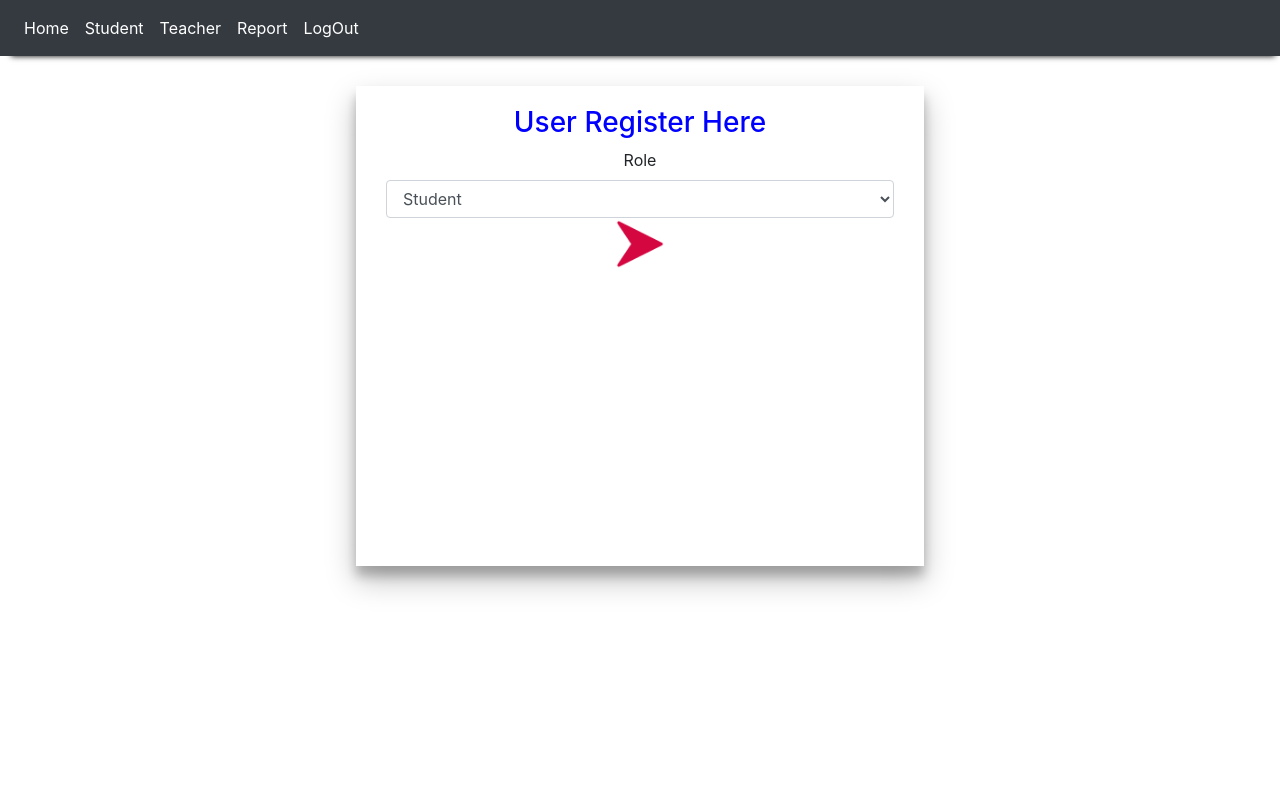
After one commit to rishabhgist/erp, a PHP site: page /test.php in a window 1280 px wide. The commit adds this page. Run offline with PHP 8.4, Linux system fonts and the light colour scheme.

Commit message:
Updated 6:40 2 Feb

```diff
--- a/css/style.css
+++ b/css/style.css
@@ -1,20 +1,96 @@
-body{
 
-	height: 100%;
-}
 h3{
 
 	color: blue;
 }
 
-.container{
+
+.container-test{
 
 	box-shadow: 0 14px 28px rgba(0,0,0,0.25),
 			0 10px 10px rgba(0,0,0,0.22);
-	position: relative;
-	overflow: hidden;
+	margin: auto;
 	width: 568px;
 	min-height: 480px;
 	margin-top: 30px;
+	text-align: center;
+	padding: 20px 30px;
 
 }
+form{
+
+	text-align: center;
+}
+.navbar{
+	background-color: #16a5f4;
+	box-shadow: 3px 8px 6px -8px black;
+}
+.nav-link{
+
+	color: #fff;
+}
+.nav-link:hover{
+
+	color: #16a5f4;
+	background-color: #fff;
+	opacity: 0.6;
+	border-radius: 30px;
+}
+.buttonNext{
+
+	width: 50px;
+}
+button{
+
+	border: none;
+	background:none;
+}
+.display{
+	display: none;
+}
+ul{
+	text-decoration: none;
+}
+.profilePic{
+
+	width: 110px;
+	border-radius: 50%;
+
+
+}
+.profilePicNav{
+
+	width: 30px;
+	vertical-align: middle;
+	border-radius: 50%;
+}
+.coverContainer{
+
+margin: auto;
+position: relative;
+
+}
+.center-fit{
+      max-width: 100%;
+       max-height: 100vh;
+       margin: auto;
+  }
+.head{
+	position: absolute;
+	bottom: 40px;
+  	right: 36px;
+  	color: #fff;
+  	font-size: 5.5rem;
+	text-shadow: 0 1px #000;
+
+}
+.headDate{
+
+	position: absolute;
+	bottom: 30px;
+	right: 36px;
+	line-height: 1.5px;
+	color: #fff;
+	text-shadow: 1px 1px #000;
+
+}
--- a/reg.php
+++ b/reg.php
@@ -10,7 +10,7 @@
 	<title>Registration Panel</title>
 </head>
 <body>
-	<nav class="navbar navbar-expand bg-dark">
+	<nav class="navbar fixed-top bg-dark">
 		<ul class="navbar-nav">
 			<li class="nav-item active">
 				<a href="#home" class="nav-link">Home</a>
--- /dev/null
+++ b/test.php
@@ -0,0 +1,91 @@
+<?php include 'includes/function.php'; ?>
+
+
+<html>
+<head>
+	<link rel="stylesheet" type="text/css" href="css/style.css">
+	<link rel="stylesheet" type="text/css" href="css/bootstrap.css">
+
+	<title>Registration Panel</title>
+</head>
+<body>
+	<nav class="navbar navbar-expand bg-dark">
+		<ul class="navbar-nav">
+			<li class="nav-item active">
+				<a href="#home" class="nav-link">Home</a>
+			</li>
+			<li class="nav-item">
+				<a href="#home" class="nav-link">Student</a>
+			</li>
+			<li class="nav-item">
+				<a href="#home" class="nav-link">Teacher</a>
+			</li>
+			<li class="nav-item">
+				<a href="#home" class="nav-link">Report</a>
+			</li>
+			<li class="nav-item">
+				<a href="#home" class="nav-link">LogOut</a>
+			</li>
+
+		</ul>
+	</nav>
+	<div class="container-test">
+		<h3>User Register Here </h3>
+			<form id="role" class="form">
+				<div class="form-group">
+
+					<form>
+						      <label for="inputState">Role</label>
+							      <select id="inputState" class="form-control">
+							        <option selected>Student</option>
+							        <option>Teacher</option>
+						      </select>
+					<button onclick="changeForm();"><img src="img/icon.png" class="buttonNext"></button>
+				</form>
+			</div>
+		</form>
+		<form id="detail" class="display">
+				<div class="form-group">
+
+					<form>
+						<label>Details</label>
+						<div class="form-row">
+
+						<div class="form-group col-md-4">
+							  <input type="text" name="fname" class="form-control" placeholder="Name">
+					     </div>
+					     <div class="form-group col-md-4">
+							  <input type="text" name="mobile" class="form-control" placeholder="Mobile">
+					     </div>
+					</div>
+					<button onclick="changeForm();"><img src="img/icop.png" class="buttonNext"></button>
+					<button onclick="changeForm();"><img src="img/icon.png" class="buttonNext"></button>
+
+				</form>
+			</div>
+		</form>
+
+
+	</div>
+<br>
+<script src="https://code.jquery.com/jquery-3.4.1.js" integrity="sha256-WpOohJOqMqqyKL9FccASB9O0KwACQJpFTUBLTYOVvVU="
+  crossorigin="anonymous"></script>
+
+<script type="text/javascript">
+
+
+
+
+	function changeForm(){
+
+		$('detail').removeClass('display');
+		alert();
+
+
+	}
+
+
+
+</script>
+</body>
+</html>
```
Also changed, not shown: erp.sql (added, +83 -0 lines), student.php (+42 -18 lines), img/cover.jpg (added), img/icon.png (added), img/icop.png (added), img/profile.jpg (added).
